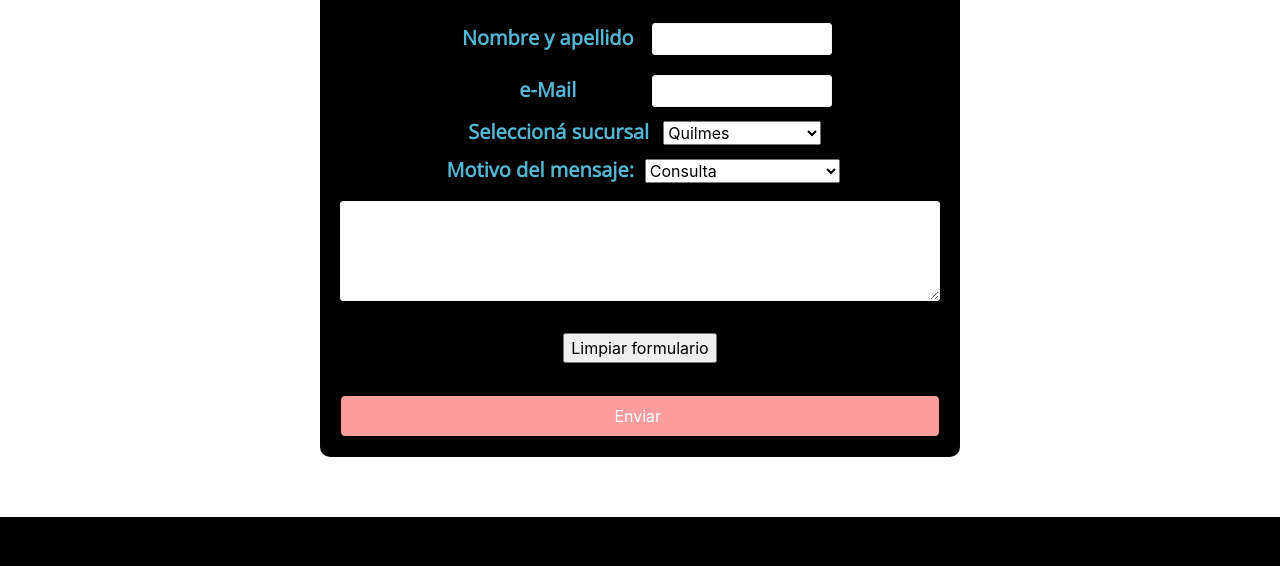
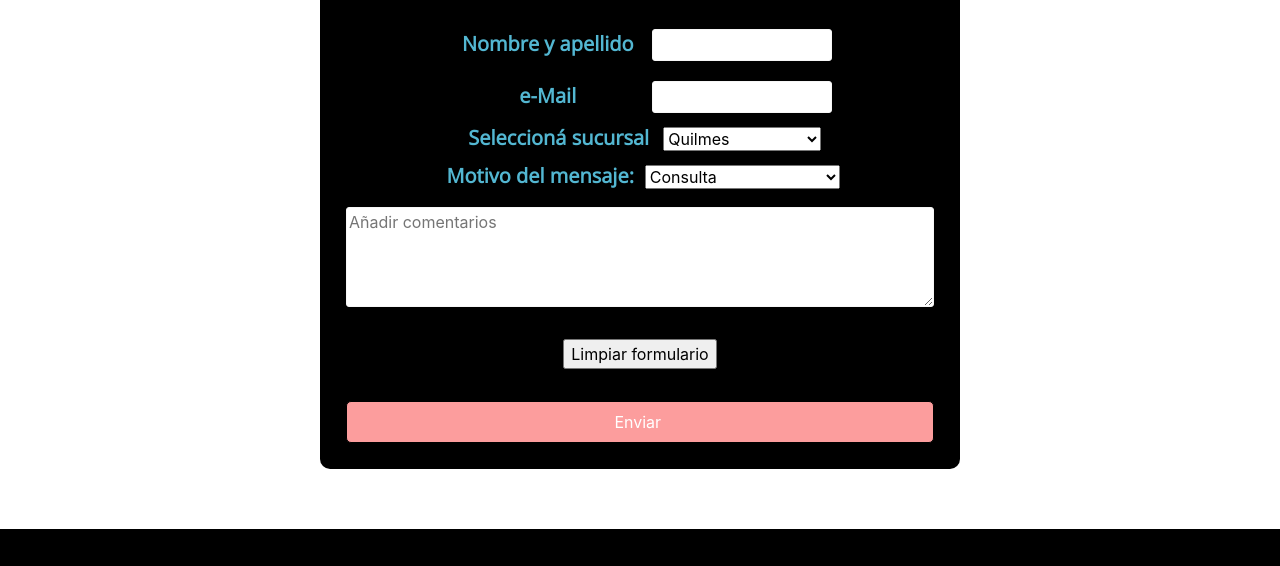
Before and after one commit to AgusSiri/SweetVeganBakery, a website: page contacto.html in a window 1280 px wide. Shown: the part 429-995 px from the top of the page. Drawn offline with nearby package versions, Linux system fonts and the light colour scheme.

Commit message:
correcionForm

```diff
--- a/contacto.html
+++ b/contacto.html
@@ -69,16 +69,15 @@
 		</div>
 	</header>
 
-	<main>
-	<section id="contacto" class="acenter">
-		<div class="flex-container">
+	<main id="contacto" class="acenter">
+		<div class="container-fluid">
 			<div class="title animate__animated animate__backInLeft">
 				<h1>
 					Contactate con nosotros
 				</h1>
 			</div>
 			<form id="formcontacto" class="animate__animated animate__backInRight">
-				<div class="flex-items">
+				<div class="container-fluid">
 					<fieldset>
 						<br>
 						<legend class="infopersonal"><b>Queremos saber de vos</b></legend>
@@ -113,8 +112,7 @@
 						</select>
 						<br>
 
-						<textarea name="comentarios" id="" cols="60" rows="10" placeholder="Añadir comentarios">
-						</textarea>
+						<textarea name="comentarios" id="" cols="60" rows="10" placeholder="Añadir comentarios"></textarea>
 						<br>
 
 						<input type="reset" value="Limpiar formulario">
@@ -123,7 +121,6 @@
 				</div>
 			</form>
 		</div>
-	</section>
 	</main>
 
 	<footer class="footer-distributed">
--- a/scss/estilo.scss
+++ b/scss/estilo.scss
@@ -920,9 +920,9 @@ footer {
 		}
 	}
 	form{
-		width: 50%;
+		width: 60%;
 		padding:20px;
-		margin-top: 20px;
+		margin-top: 5%;
 		legend{
 			font-size: 25px;
 		}
@@ -1141,7 +1141,7 @@ footer {
 			}
 
 		}
-		}
+
 	}
 	/***PRODUCTOS***/
 	.only-responsive {
@@ -1170,12 +1170,18 @@ footer {
 	}
 	form{
 		width: 50%;
-		padding:20px;
-		margin-top: 20px;
+		padding:26px;
+		border-radius:10px;
+		margin-top: 5%;
+		margin-bottom: 60px;
 		legend{
 			font-size: 30px;
 		}
 		label{
+			width:200px;
 			font-size: 20px;
+
 		}
 	}
+
+}
```
Also changed, not shown: css/estilo.css. Lines whose indentation alone changed are shown as unchanged.
